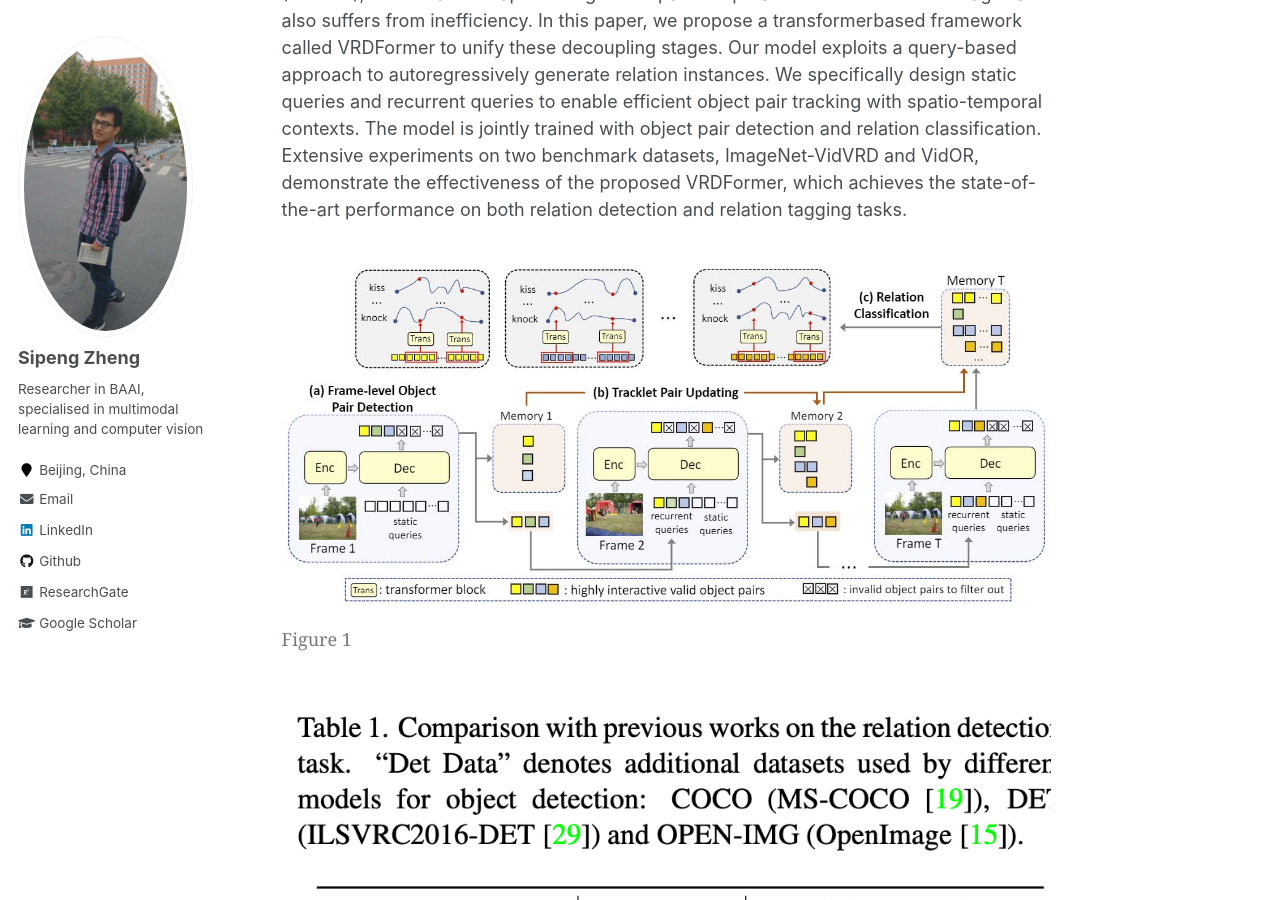
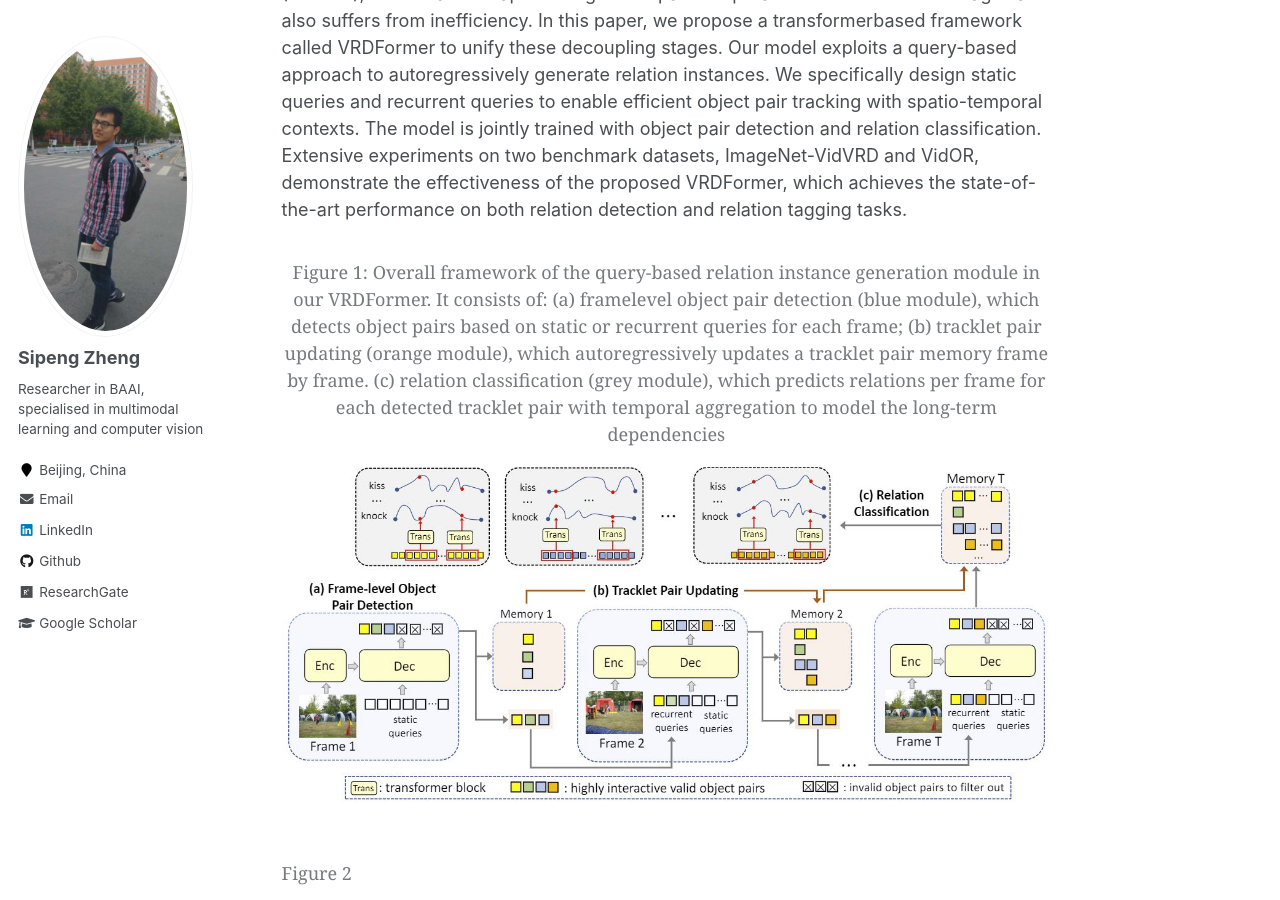
Before and after one commit to zhengsipeng/zhengsipeng.github.io, a Jekyll site: the page built from _publications/2022-6-VRDFORMER.md, in a window 1280 px wide and 900 px high, scrolled down 502 px. Built offline with Jekyll 4.4.1, drawn with Linux system fonts in a browser that asks for light colours.

Commit message:
update 24.1.4

```diff
--- a/_publications/2022-6-VRDFORMER.md
+++ b/_publications/2022-6-VRDFORMER.md
@@ -12,12 +12,12 @@
 
 <div style="text-align: center;">
 <figure style="text-align: center;">
+<figcaption style="text-align: center; font-size: 18px">Figure 1: Overall framework of the query-based relation instance generation module in our VRDFormer. It consists of: (a) framelevel object pair detection (blue module), which detects object pairs based on static or recurrent queries for each frame; (b) tracklet pair updating (orange module), which autoregressively updates a tracklet pair memory frame by frame. (c) relation classification (grey module), which predicts relations per frame for each detected tracklet pair with temporal aggregation to model the long-term dependencies</figcaption>
 <img src="../images/pubs/cvpr22_vrdformer.jpg" width="100%" height="100%" alt="替代文本">
-<figcaption style="text-align: center; font-size: 18px">Figure 1</figcaption>
 </figure>
 </div>
 
 <figure style="text-align: center;">
+<figcaption style="text-align: center; font-size: 18px">Figure 2</figcaption>
 <img src="../images/pubs_exps/cvpr22_vrdformer_1.png" width="70%" height="70%" alt="替代文本">
-<figcaption style="text-align: center; font-size: 18px">Figure 2</figcaption>
 </figure>
```
